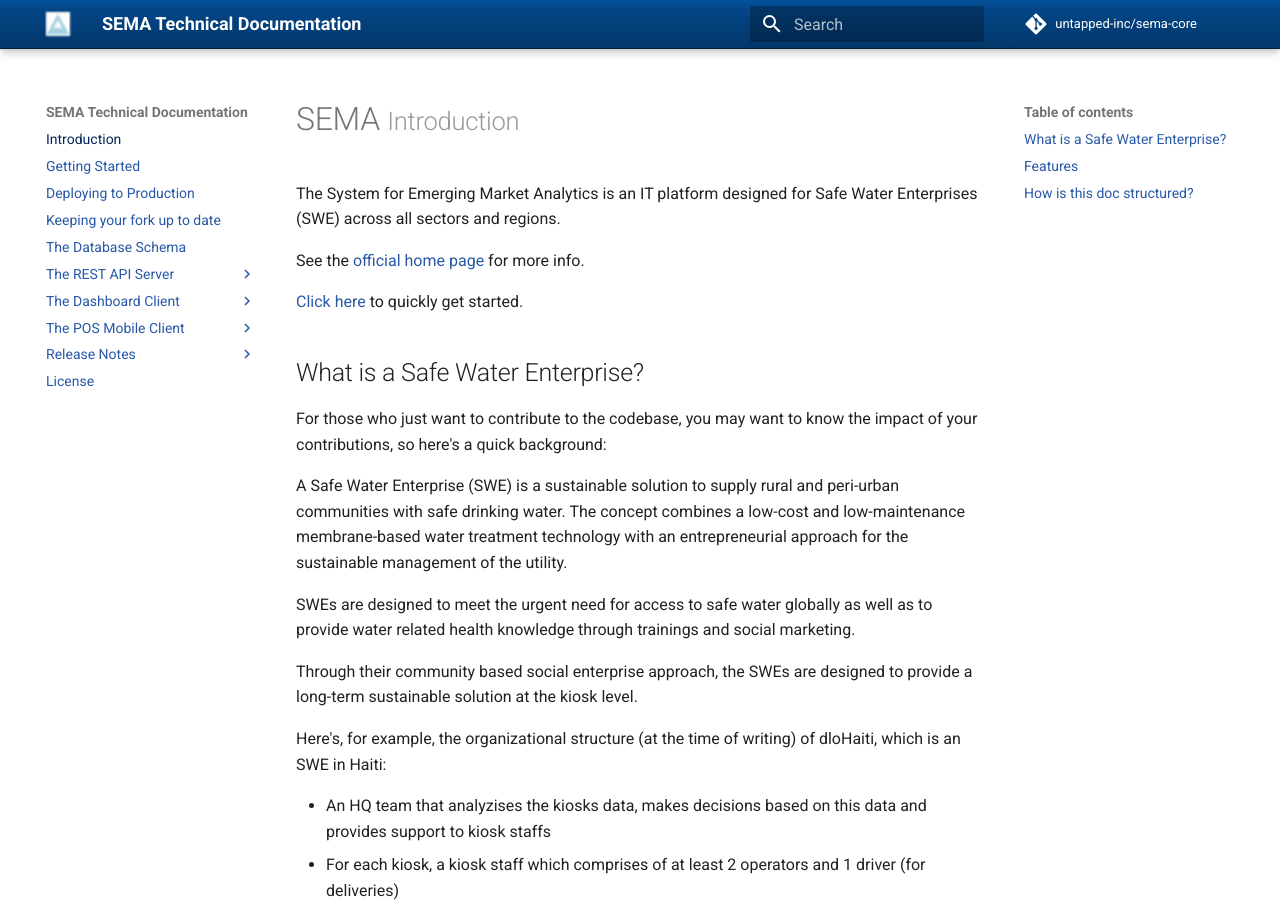
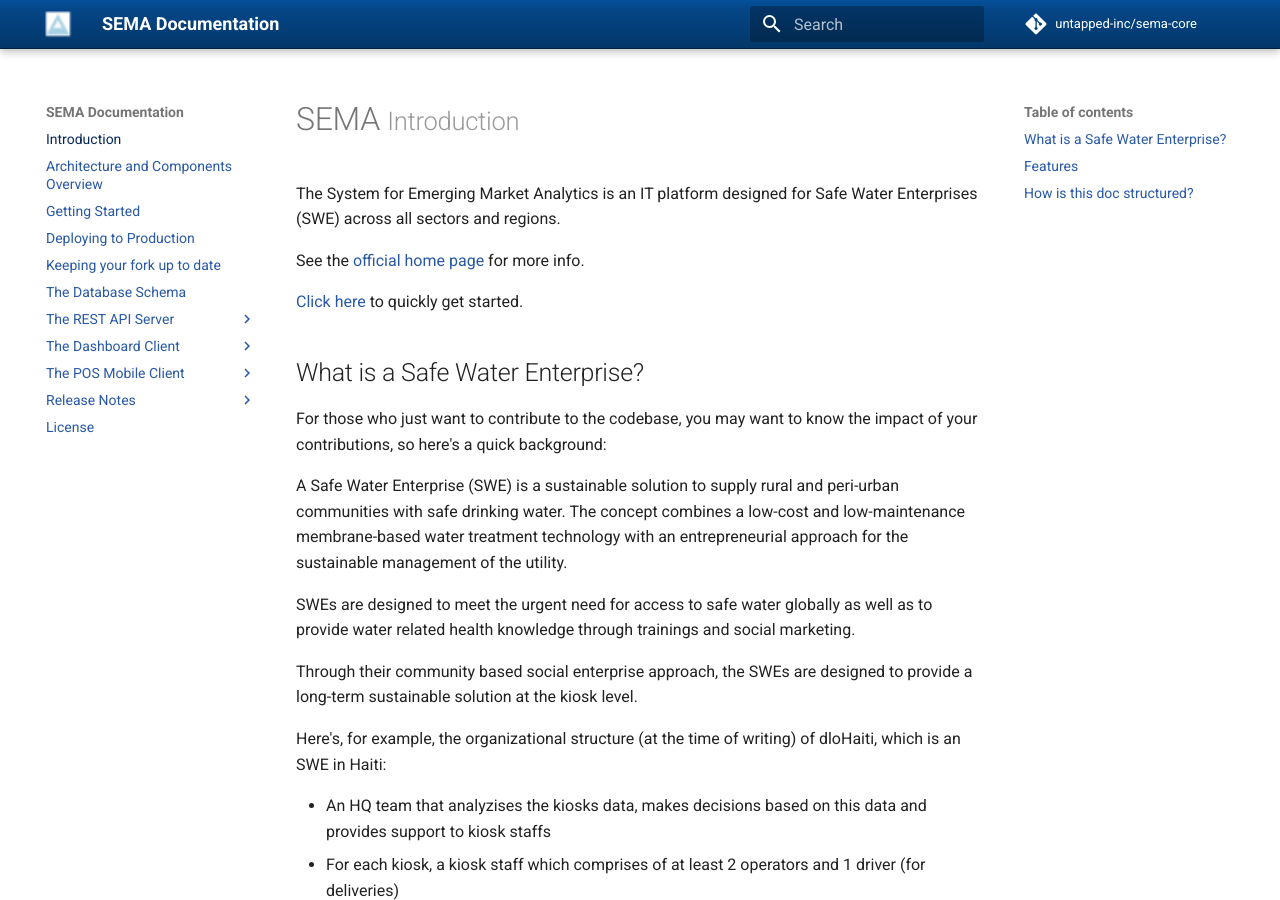
Before and after one commit to untapped-inc/sema-docs, an MkDocs documentation site: the page built from docs/index.md, in a window 1280 px wide and 900 px high. Built offline with MkDocs 1.6.1 and Material for MkDocs 9.7.7, drawn with Linux system fonts in a browser that asks for light colours; comment, search, counter and statistics services are not loaded.

Commit message:
[Patch] Add new menu item

```diff
--- a/mkdocs.yml
+++ b/mkdocs.yml
@@ -1,4 +1,4 @@
-site_name: 'SEMA Technical Documentation'
+site_name: 'SEMA Documentation'
 site_description: 'System for Emerging Market Analytics'
 site_author: 'Untapped, Inc.'
 site_url: 'https://untapped-inc.github.io/sema-docs/'
@@ -32,6 +32,7 @@ markdown_extensions:
 
 nav:
   - Introduction: index.md
+  - Architecture and Components Overview: architecture-and-components-overview.md
   - Getting Started: getting-started.md
   - Deploying to Production: deploying-to-production.md
   - Keeping your fork up to date: staying-in-harmony.md
```
